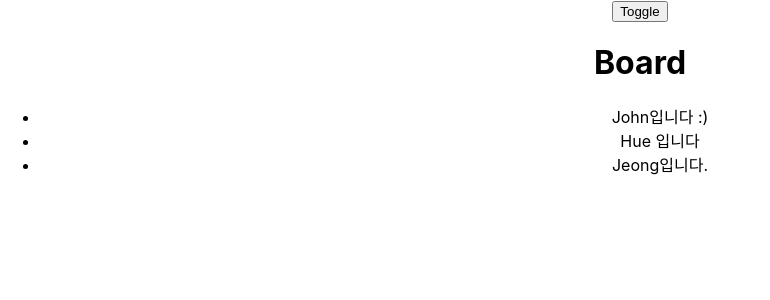
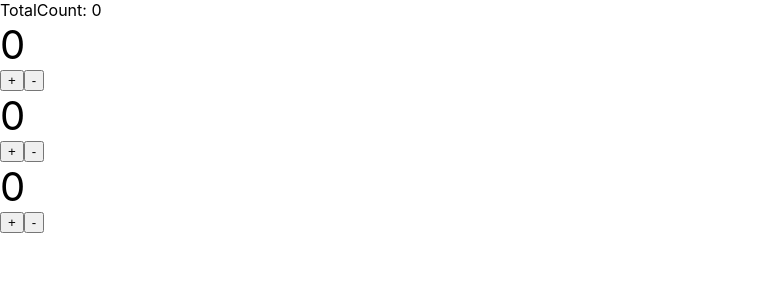
Before and after one commit to HY219/TIL, a React (Create React App) app in the folder FE_DevCourse/Week12/Day55/kdt-app/: page / in a window 1280 px wide. Shown: the top 300 px of the page, without its empty margins (0-770 px from the left). Built offline with nearby package versions, Linux system fonts and the light colour scheme.

Commit message:
Feat: 컴포넌트 상태관리 및 이벤트 바인딩 (count, totalCount)
useState
onClick

```diff
--- a/FE_DevCourse/Week12/Day55/kdt-app/src/App.js
+++ b/FE_DevCourse/Week12/Day55/kdt-app/src/App.js
@@ -1,53 +1,43 @@
-import "./App.css";
+// 요구사항
+// 1. Counter 컴포넌트 구현하기
+// 2. 모든 Counter 컴포넌트의 합 구하기
+
+// 무엇을 배울 것인가
+// 1. 컴포넌트에서 지역 상태 관리하는 법
+// 2. 컴포넌트에 이벤트 바인딩하기
+// 3. 부모 컴포넌트에게 메시지 전달하기
 import { useState } from "react";
-import Logo from "./components/Logo";
-import Paragraph from "./components/Paragraph";
-import Board from "./components/Board";
+import Counter from "./components/Counter";
 
 function App() {
-  const [visible, setVisible] = useState(false);
-
-  const articles = [{
-    id: 1,
-    title: 'John입니다 :)',
-    author: 'John',
-  },
-  {
-    id: 2,
-    title: 'Hue 입니다',
-    author: 'Hue',
-  },
-  {
-    id: 3,
-    title: 'Jeong입니다.',
-    author: 'Jeong',
-  },
-]
+  const [totalCount, setTotalCount] = useState(0);
   return (
-    <div className="App">
-      <button onClick={() => setVisible(!visible)}>Toggle</button>
-      {/* {visible && ( */}
-      {visible ? (
-        <header className="App-header">
-          <Logo size={100} />
-          <Logo />
-          <Paragraph>
-            Edit <code>src/App.js</code> and save to reload.
-          </Paragraph>
-          <Paragraph size={14} color="blue">
-            I'm blue daba dte daba
-          </Paragraph>
-          <a
-            className="App-link"
-            href="https://reactjs.org"
-            target="_blank"
-            rel="noopener noreferrer"
-          >
-            Learn React
-          </a>
-        </header>
-      ) : null}
-      <Board articles={articles}></Board>
+    <div>
+      TotalCount: {totalCount}
+      <Counter
+        onIncrease={(count) => {
+          setTotalCount(totalCount + 1);
+        }}
+        onDecrease={(count) => {
+          setTotalCount(totalCount - 1);
+        }}
+      />
+      <Counter
+        onIncrease={(count) => {
+          setTotalCount(totalCount + 1);
+        }}
+        onDecrease={(count) => {
+          setTotalCount(totalCount - 1);
+        }}
+      />
+      <Counter
+        onIncrease={(count) => {
+          setTotalCount(totalCount + 1);
+        }}
+        onDecrease={(count) => {
+          setTotalCount(totalCount - 1);
+        }}
+      />
     </div>
   );
 }
--- /dev/null
+++ b/FE_DevCourse/Week12/Day55/kdt-app/src/components/Counter/index.js
@@ -0,0 +1,43 @@
+// Counter 컴포넌트의 기능
+// 1. 증감하는 기능
+// 2. 부모 컴포넌트에게 메시지를 전달하는 기능
+
+import { useState } from "react";
+import PropTypes from "prop-types";
+
+function Counter({ onIncrease, onDecrease }) {
+  // Hook - 상태 관리
+  // 지역상태관리
+  // 비 구조화 할당 - [상태, 상태를 업데이트 하기 위한 함수]
+  const [count, setCount] = useState(0);
+
+  const handleIncrease = () => {
+    setCount(count + 1);
+    // 안전하게 onChange가 있을 경우 실행
+    if (onIncrease) {
+      onIncrease(count + 1);
+    }
+  };
+
+  const handleDecrease = () => {
+    setCount(count - 1);
+    if (onDecrease) {
+      onDecrease(count - 1);
+    }
+  };
+  return (
+    <div>
+      <span style={{ fontSize: 40 }}>{count}</span>
+      <br />
+      <button onClick={handleIncrease}>+</button>
+      <button onClick={handleDecrease}>-</button>
+    </div>
+  );
+}
+
+Counter.propTypes = {
+  onIncrease: PropTypes.func,
+  onDecrease: PropTypes.func,
+};
+
+export default Counter;
```
